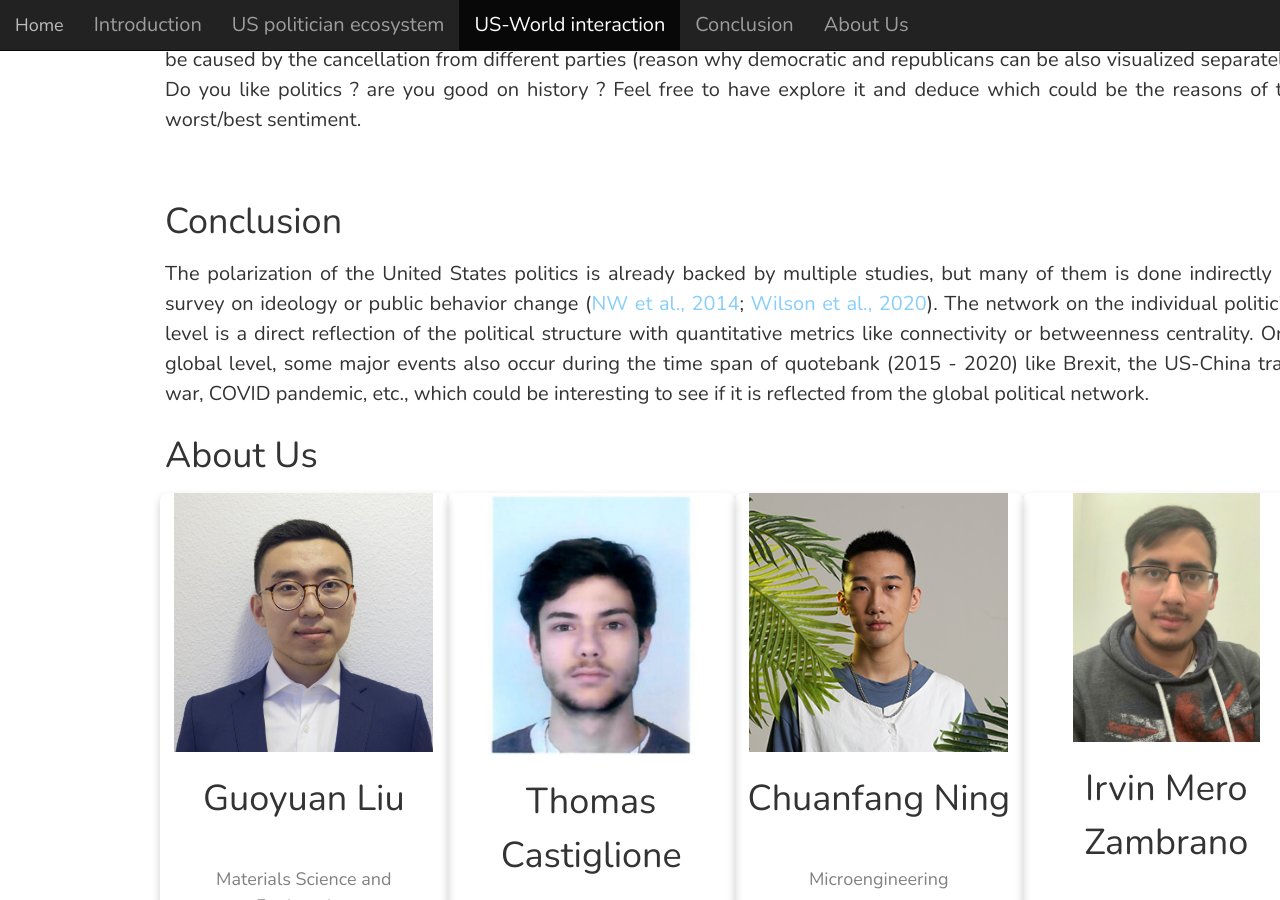
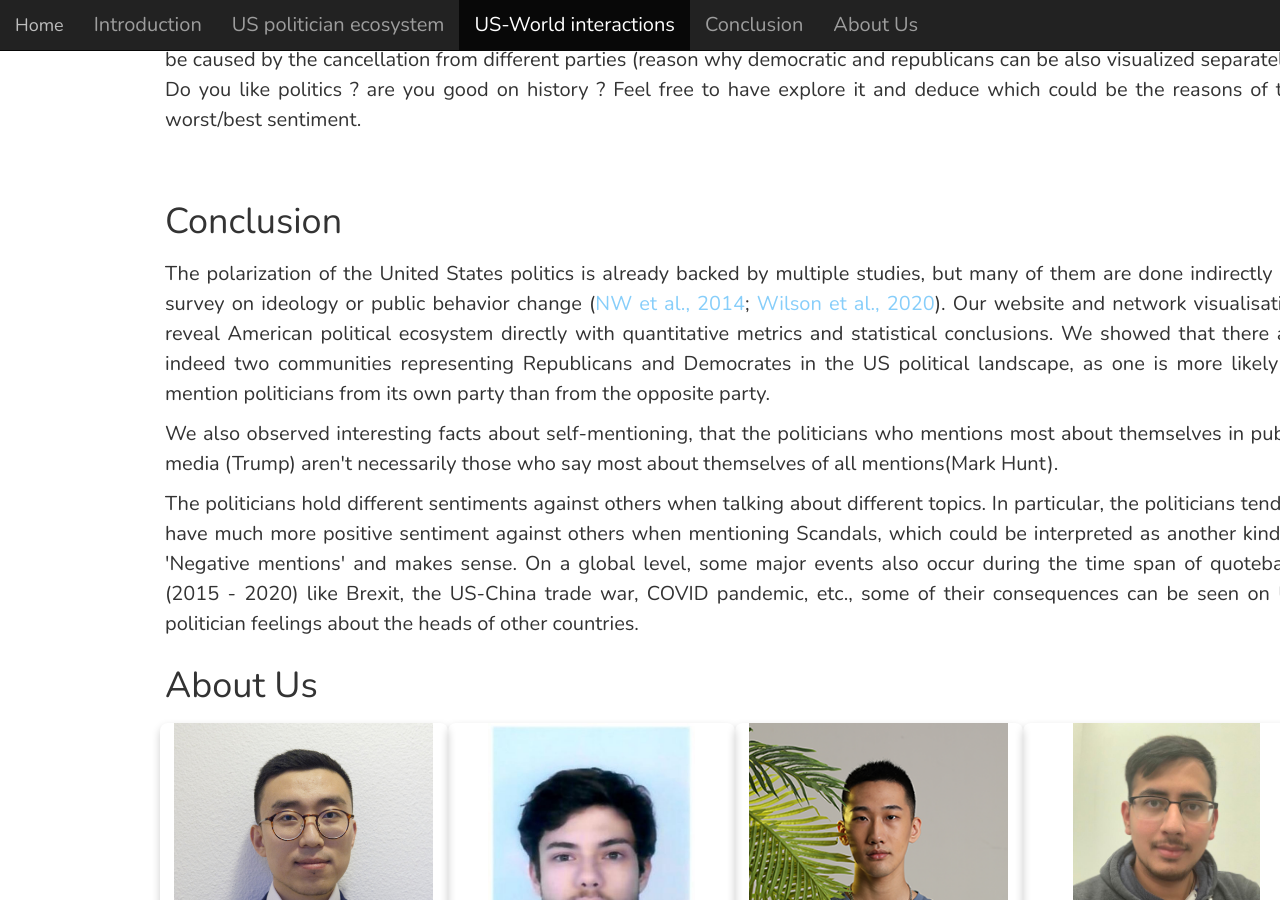
Before and after one commit to irvin-mero/date_a_data, a Jekyll site: the page built from index.html, in a window 1280 px wide and 900 px high, scrolled down 6829 px. Built offline with Jekyll 4.4.1, drawn with Linux system fonts in a browser that asks for light colours; some of the changed text lies outside the part shown.

Commit message:
update page

```diff
--- a/index.html
+++ b/index.html
@@ -20,7 +20,7 @@
                     <ul class="nav navbar-nav">
                         <li><a href="#Introduction">Introduction</a></li>
                         <li><a href="#American_Eco">US politician ecosystem</a></li>
-                        <li><a href="#World">US-World interaction</a></li>
+                        <li><a href="#World">US-World interactions</a></li>
                         <li><a href="#Conclusion">Conclusion</a></li>
                         <li><a href="#Section_About_Us">About Us</a></li>
                     </ul>
@@ -103,10 +103,10 @@
                     law distribution, as expected for this type of big social network graph.
                 </p>
 
-                <h3>Is him/she being nice to others on the media? </h3>
+                <h3>Who is the "nicest guy" ? </h3>
 
-                <p>Here the politician's general expression on others is simply defined as the product of his or her
-                mean sentiment score and the pagerank importance.
+                <p>Here the politician's general expression on others or "impact", is simply defined as the product of his or her
+                mean sentiment score and the pagerank importance. A larger impact value suggests a stronger positive apperance in the media.
                 </p>
                 <img src="assets/images/speakers_impact.png" style="width:50%" class="center">
 
@@ -218,23 +218,32 @@
         </section>
         <section id="Conclusion">
             <h1>Conclusion</h1>
-            <p>
+                <p>
                 The polarization of the United States politics is already backed by multiple studies, but many of them
-                is done
+                are done
                 indirectly via survey on ideology or public behavior change
                 (<a
                     href="https://www.pewresearch.org/politics/2014/06/12/political-polarization-in-the-american-public/">NW
                     et al., 2014</a>;
-                <a href="https://psycnet.apa.org/record/2020-78563-040">Wilson et al., 2020</a>). The network
-                on the individual politician level is a direct reflection of the political structure with quantitative
-                metrics
-                like connectivity or betweenness centrality.
+                <a href="https://psycnet.apa.org/record/2020-78563-040">Wilson et al., 2020</a>). Our website and network visualisation reveal
+                American political ecosystem directly with quantitative
+                metrics and statistical conclusions. We showed that there are indeed two
+                communities representing Republicans and Democrates in the US political landscape, as one is more likely to mention
+                politicians from its own party than from the opposite party.
+                </p>
+                <p>
+                We also observed interesting facts about self-mentioning, that the politicians who mentions most about themselves in public
+                media (Trump) aren't necessarily those who say most about themselves of all mentions(Mark Hunt).
+                </p>
+                <p>
+                The politicians hold different sentiments against others when talking about different topics. In particular, the politicians tend to
+                have much more positive sentiment against others when mentioning Scandals, which could be interpreted as another kind of 'Negative mentions' and makes sense.
 
                 On a global level, some major events also occur during the time span of quotebank (2015 - 2020) like
                 Brexit,
-                the US-China trade war, COVID pandemic, etc., which could be interesting to see if it is reflected from
-                the
-                global political network.
+                the US-China trade war, COVID pandemic, etc., some of their consequences can be seen on US politician feelings about the heads of other countries.
+                </p>
+
             </p>
 
         </section>
```
Also changed, not shown: other parts of index.html (+2 -2 lines).
